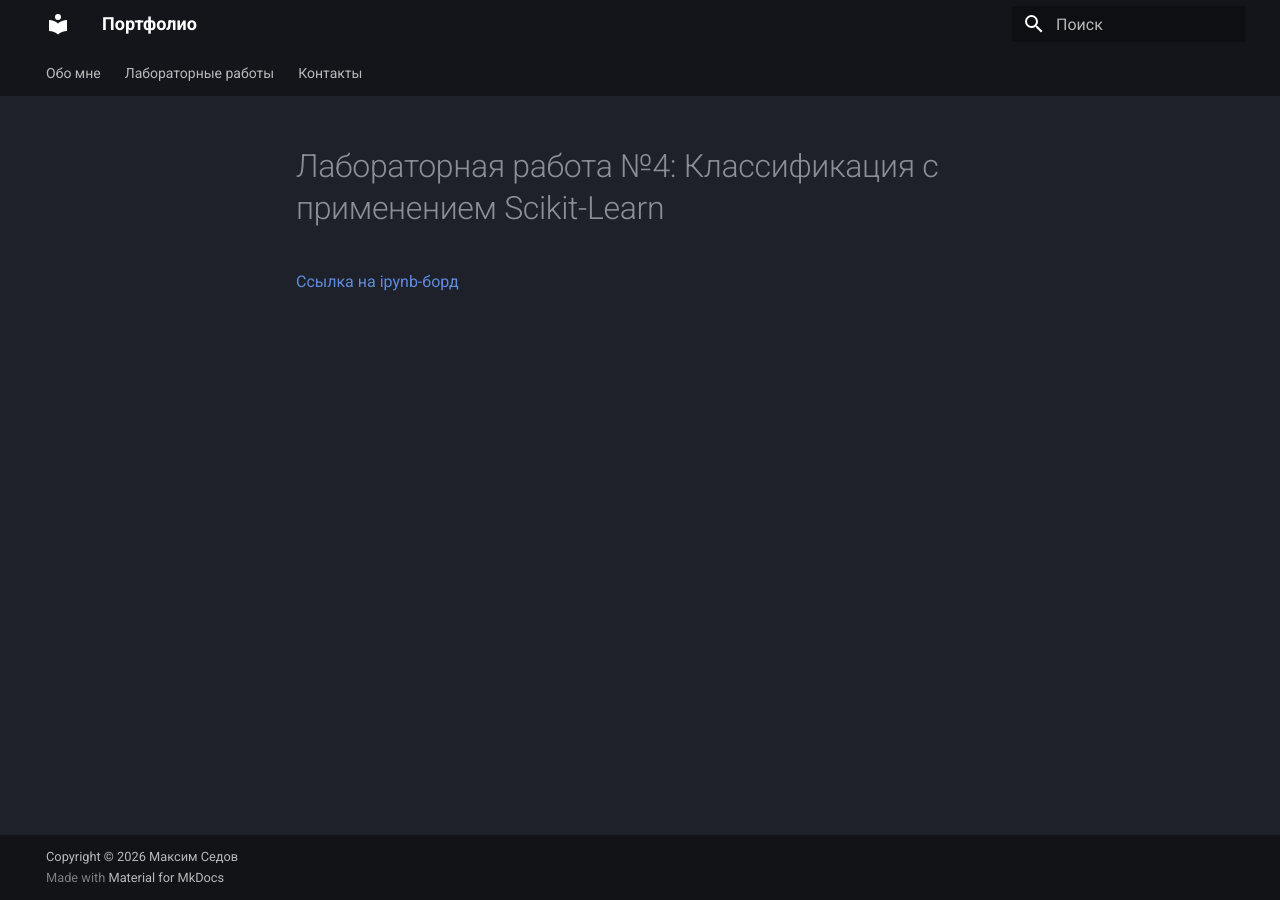
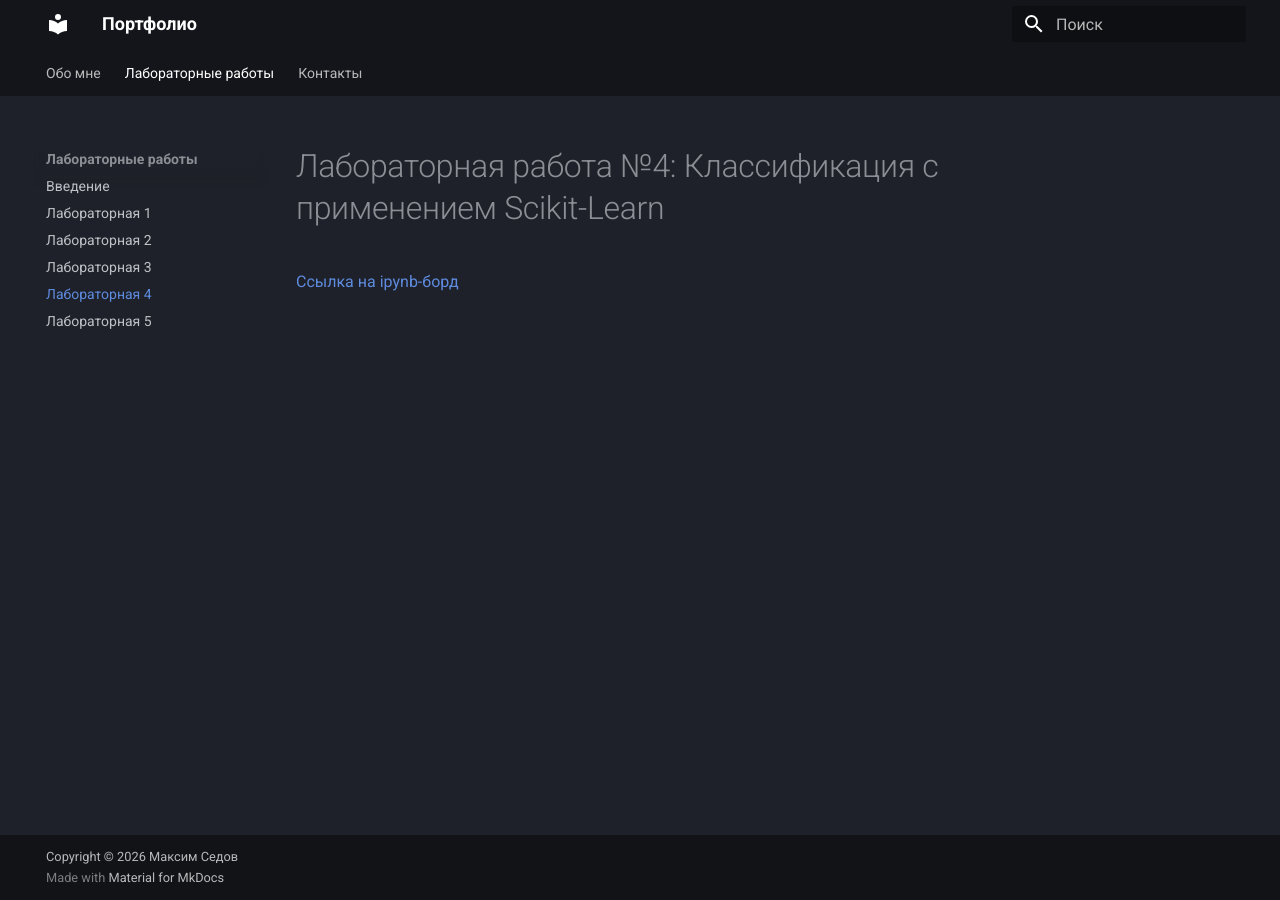
Before and after one commit to IMaSKoT/imaskot.github.io, an MkDocs documentation site: the page built from source/docs/lab4.md, in a window 1280 px wide. Built offline with MkDocs 1.6.1 and Material for MkDocs 9.7.7, drawn with Linux system fonts in a browser that asks for light colours.

Commit message:
Update mkdocs.yml

```diff
--- a/source/mkdocs.yml
+++ b/source/mkdocs.yml
@@ -22,6 +22,8 @@ nav:
       - Лабораторная 1: lab1.md
       - Лабораторная 2: lab2.md
       - Лабораторная 3: lab3.md
+      - Лабораторная 4: lab4.md
+      - Лабораторная 5: lab5.md
   - Контакты: contact.md
 
 plugins:
```
